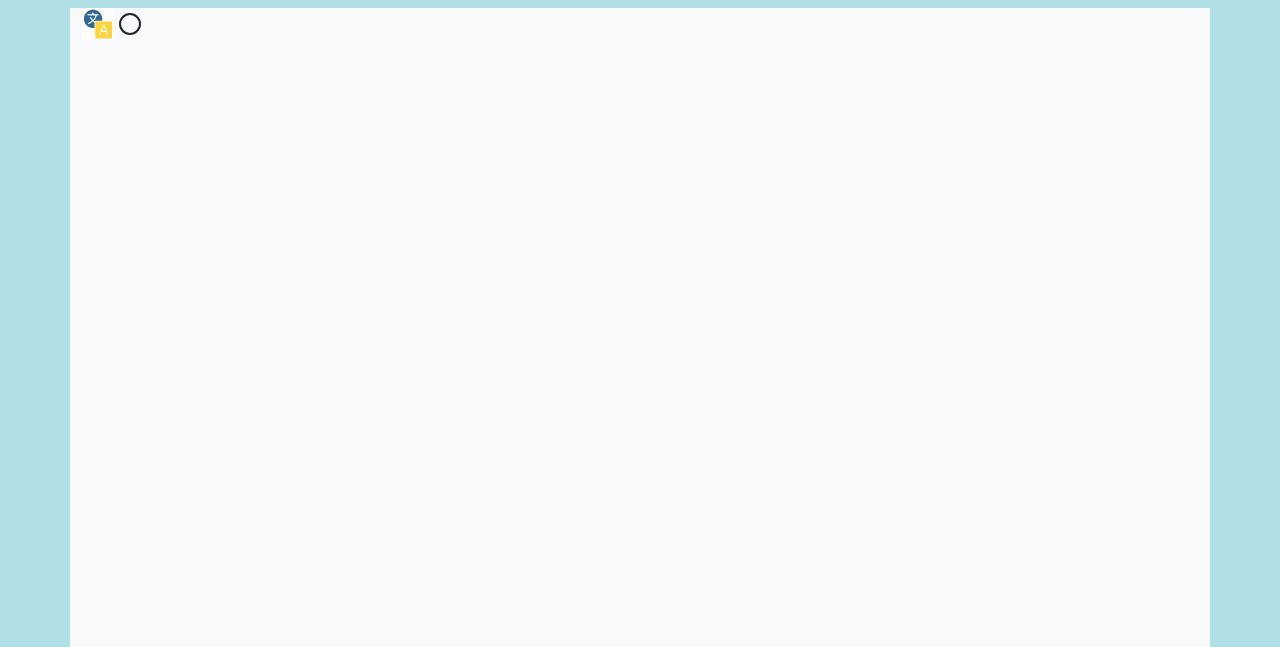
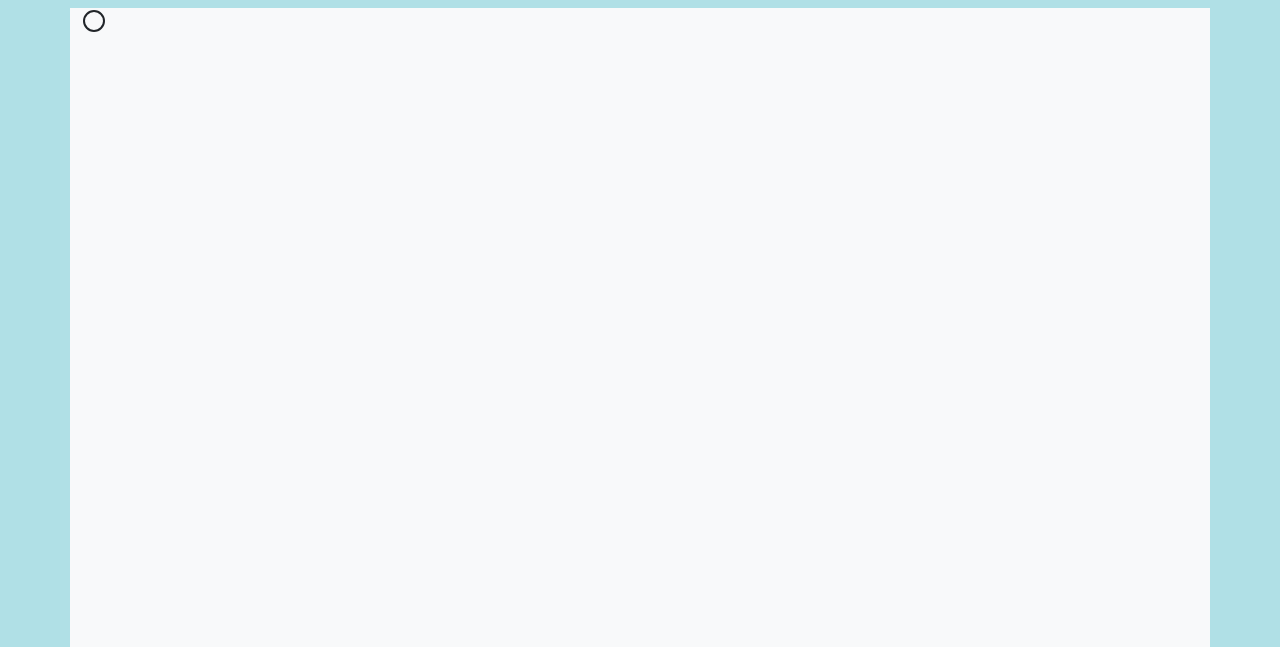
Before and after one commit to vikas968/pytranslate, a Django app: page / in a window 1280 px wide. Shown: the part 59-706 px from the top of the page. Run offline with Django 3.2, Linux system fonts and the light colour scheme.

Commit message:
updated base.html

```diff
--- a/templates/base.html
+++ b/templates/base.html
@@ -52,7 +52,6 @@
     </nav>
 
     <div class="container container-main my-2 bg-light">
-        <img src="{% static 'img/translate.png' %}" height="32px">
         {% block contents %}
         {% endblock %}
     </div>
```
